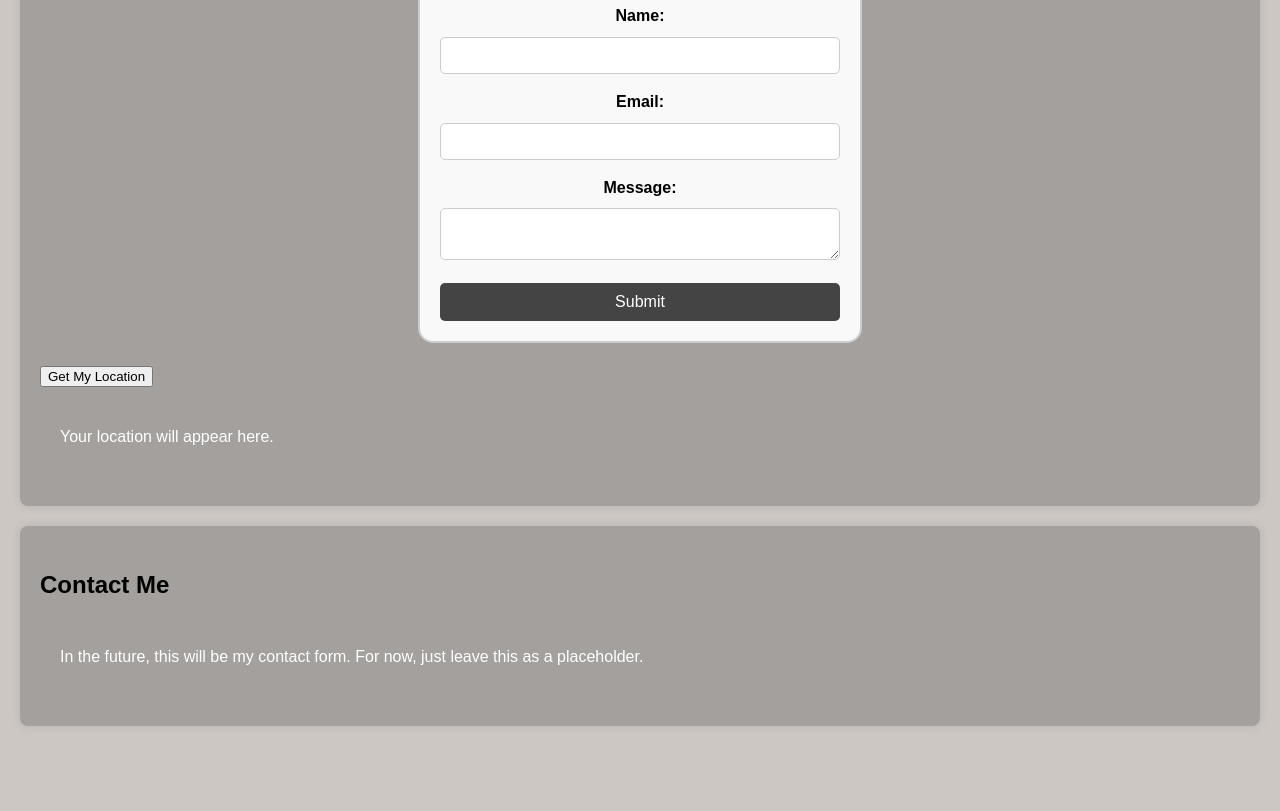
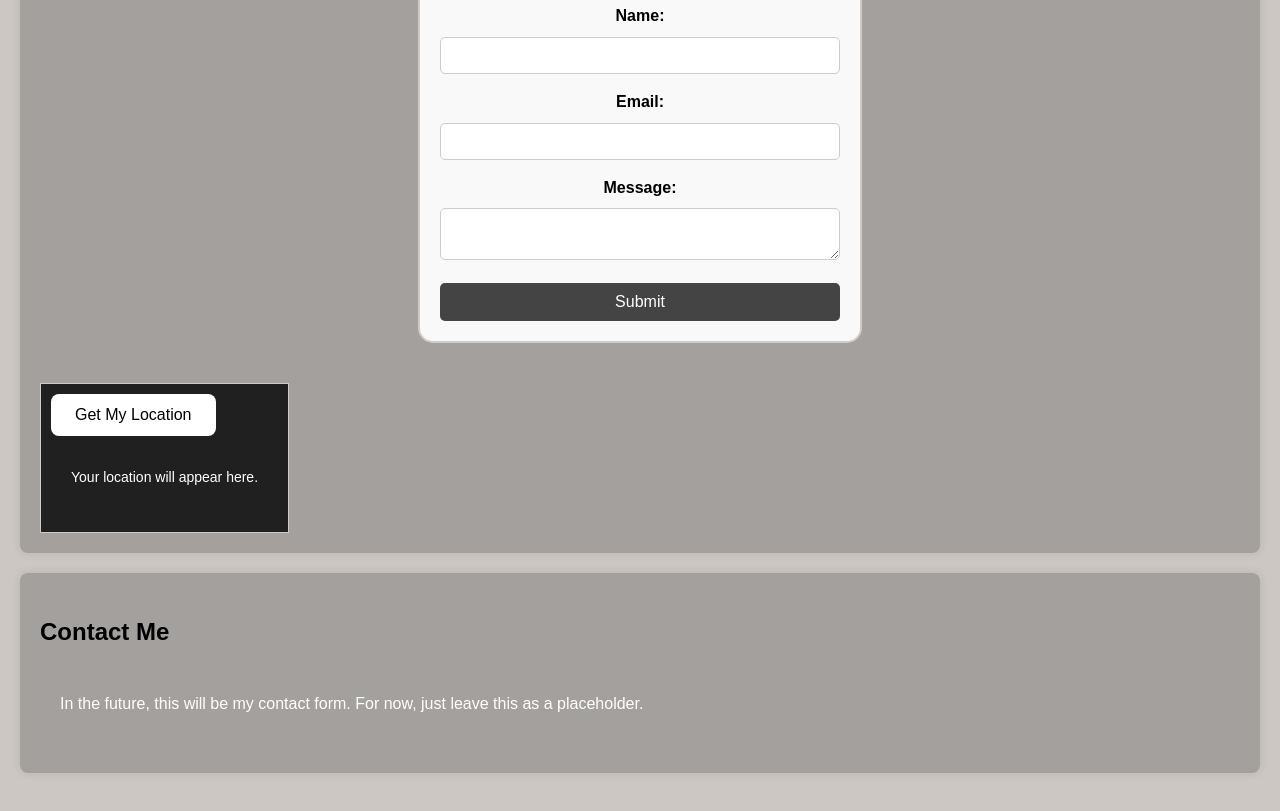
Before and after one commit to Jneyugn/my-portfolio, a plain HTML site: page index.html in a window 1280 px wide. Shown: the part 2744-3555 px from the top of the page. Drawn offline with Linux system fonts and the light colour scheme.

Commit message:
added button css

```diff
--- a/styles.css
+++ b/styles.css
@@ -162,6 +162,44 @@ video {
     height: auto;
 }
 
+/* Form Error Styles */
+.error-message {
+    color: red;
+    font-size: 12px;
+}
+
+/* Location Display */
+#location-display {
+    margin-top: 20px;
+    padding: 10px;
+    border: 1px solid #ccc;
+    background-color: #202020;
+    display: inline-block;
+}
+
+#location {
+    font-size: 14px;
+    margin-top: 10px;
+}
+
+#location-display button {
+    background-color: #ffffff;
+    color: rgb(0, 0, 0);
+    padding: 12px 24px;
+    font-size: 16px;
+    border: none;
+    border-radius: 8px;
+    cursor: pointer;
+    transition: background-color 0.3s ease;
+}
+
+#location-display button:hover {
+    background-color: #9c9a9a;
+}
+
+#location-display button:active {
+    background-color: #000000;
+}
 
 /* Media Queries for Mobile Devices */
 @media only screen and (max-width: 600px) {
```
